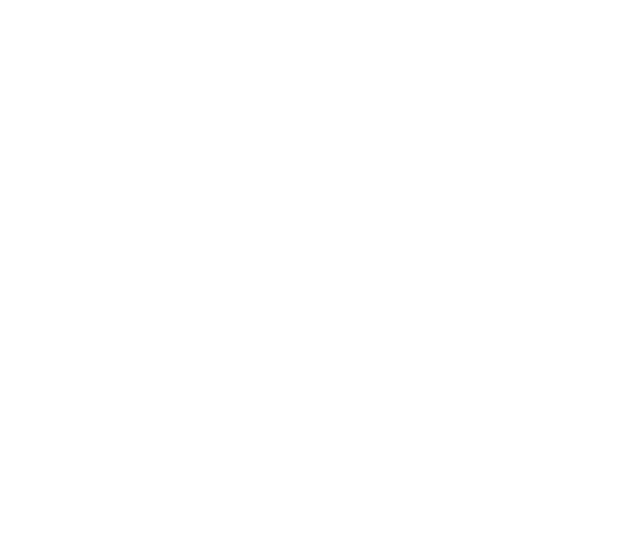
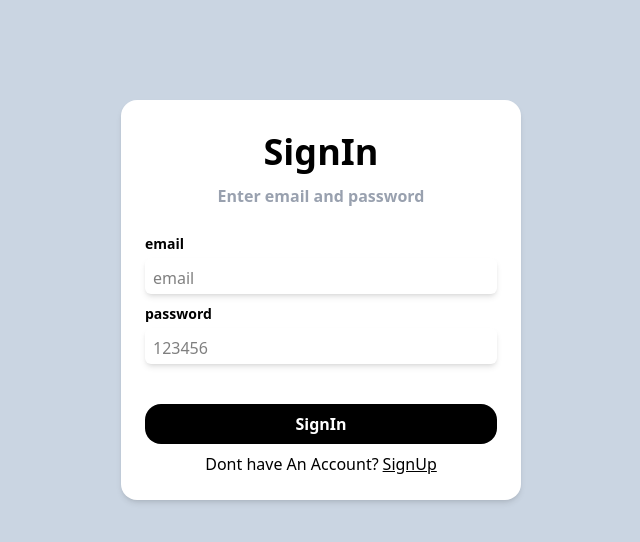
Before and after one commit to sanemi07/90-daysmern-devops, a React app in the folder week8/paymentapp/frontend/: page /signin in a window 1280 px wide. Shown: the top 542 px of the page, without its empty margins (319-959 px from the left). Built offline with nearby package versions, Linux system fonts and the light colour scheme; the HTML template or start-up script is replaced by a standard one.

Commit message:
singnin desgin change

```diff
--- a/week8/paymentapp/frontend/src/pages/SignIn.jsx
+++ b/week8/paymentapp/frontend/src/pages/SignIn.jsx
@@ -1,9 +1,24 @@
 import React from 'react'
+import Heading from '../components/Heading'
+import SubHeading from '../components/SubHeading'
+import InputBox from '../components/InputBox'
+import Button from '../components/Button'
+import BottomWarning from '../components/BottomWarning'
 
 const SignIn = () => {
   return (
-    <div>
+    <div className='  bg-slate-300 flex h-screen justify-center p-25 '>
+      <div className='flex flex-col bg-white p-6 shadow-md rounded-2xl h-100 w-100'>
+        <Heading label={'SignIn'}/>
+        <SubHeading label={"Enter email and password"}/>
+        <InputBox label={"email"} placeHolder={"email"}/>
+        <InputBox label={"password"} placeHolder={"123456"}/>
+        <div className='mt-10'>
+          <Button label={"SignIn"}></Button>
+        </div>
+        <BottomWarning label={"Dont have An Account?"} text={"SignUp"} to={"/Signup"}></BottomWarning>
 
+      </div>
     </div>
   )
 }
--- a/week8/paymentapp/frontend/src/pages/SignUp.jsx
+++ b/week8/paymentapp/frontend/src/pages/SignUp.jsx
@@ -14,11 +14,11 @@
       <InputBox label={"First Name"} placeHolder={"Name"}/>
        <InputBox label={"last Name"} placeHolder={"Name"}/>
         <InputBox label={"Email"} placeHolder={"email"}/>
-         <InputBox label={"Password"} placeHolder={"password"}/>
+         <InputBox label={"Password"} placeHolder={"123456"}/>
          <div className='pt-7'>
          <Button label={"Signup"}></Button>
 
-         jj
+
          </div>
          <BottomWarning label={"Already Have an Account ?"} text={"Signin"} to={"/singin"}/>
 
```
